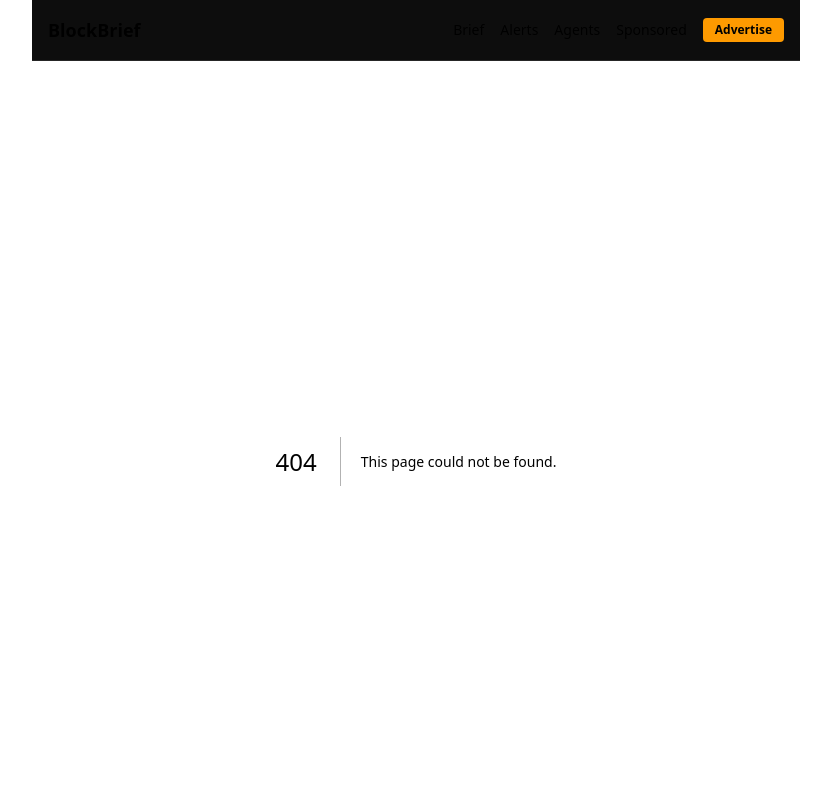
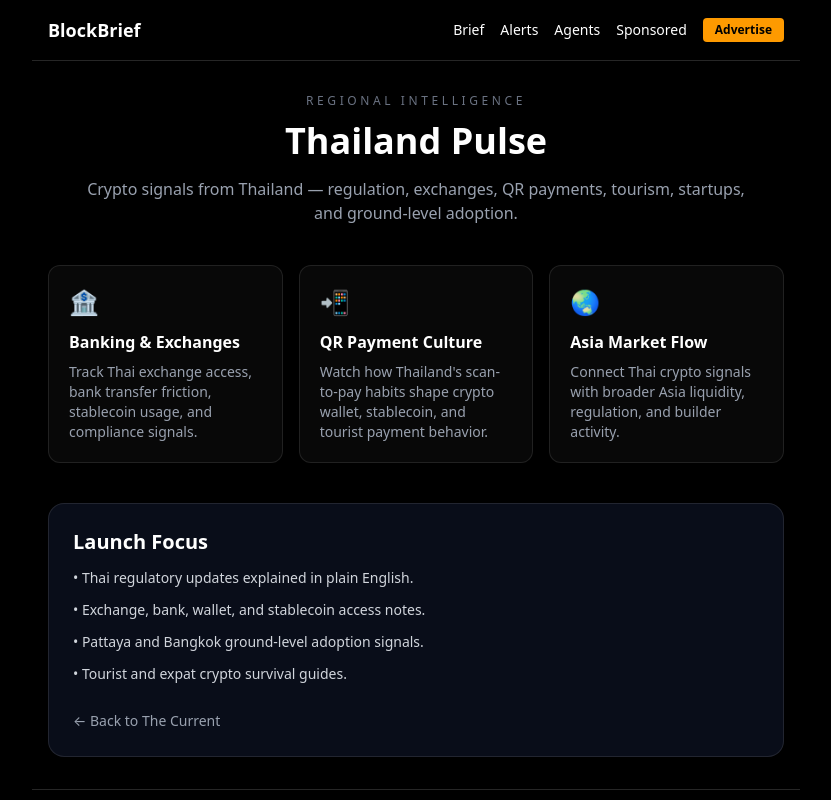
Before and after one commit to Burrah101/blockbrief-web, a Next.js app: page /thailand in a window 1280 px wide. Before the commit this address had no page. Shown: the top 800 px of the page, without its empty margins (224-1055 px from the left). Built offline with nearby package versions, Linux system fonts and the light colour scheme.

Commit message:
Add Thailand page with crypto insights and links

```diff
--- /dev/null
+++ b/src/app/thailand/page.tsx
@@ -0,0 +1,69 @@
+import Link from 'next/link';
+
+export default function ThailandPage() {
+  return (
+    <main className="px-4 py-8">
+      <section className="mb-10 text-center">
+        <p className="mb-3 text-xs uppercase tracking-[0.3em] text-gray-500">
+          Regional Intelligence
+        </p>
+
+        <h1 className="mb-4 text-4xl font-bold">Thailand Pulse</h1>
+
+        <p className="mx-auto max-w-2xl text-gray-400">
+          Crypto signals from Thailand — regulation, exchanges, QR payments,
+          tourism, startups, and ground-level adoption.
+        </p>
+      </section>
+
+      <section className="mb-10 grid grid-cols-1 gap-4 md:grid-cols-3">
+        <div className="rounded-xl border border-white/10 bg-white/[0.03] p-5">
+          <span className="mb-3 block text-2xl">🏦</span>
+          <h2 className="mb-2 font-bold">Banking & Exchanges</h2>
+          <p className="text-sm text-gray-400">
+            Track Thai exchange access, bank transfer friction, stablecoin usage,
+            and compliance signals.
+          </p>
+        </div>
+
+        <div className="rounded-xl border border-white/10 bg-white/[0.03] p-5">
+          <span className="mb-3 block text-2xl">📲</span>
+          <h2 className="mb-2 font-bold">QR Payment Culture</h2>
+          <p className="text-sm text-gray-400">
+            Watch how Thailand&apos;s scan-to-pay habits shape crypto wallet,
+            stablecoin, and tourist payment behavior.
+          </p>
+        </div>
+
+        <div className="rounded-xl border border-white/10 bg-white/[0.03] p-5">
+          <span className="mb-3 block text-2xl">🌏</span>
+          <h2 className="mb-2 font-bold">Asia Market Flow</h2>
+          <p className="text-sm text-gray-400">
+            Connect Thai crypto signals with broader Asia liquidity, regulation,
+            and builder activity.
+          </p>
+        </div>
+      </section>
+
+      <section className="rounded-2xl border border-white/10 bg-slate-900/60 p-6">
+        <h2 className="mb-3 text-xl font-bold">Launch Focus</h2>
+
+        <ul className="space-y-3 text-sm text-gray-300">
+          <li>• Thai regulatory updates explained in plain English.</li>
+          <li>• Exchange, bank, wallet, and stablecoin access notes.</li>
+          <li>• Pattaya and Bangkok ground-level adoption signals.</li>
+          <li>• Tourist and expat crypto survival guides.</li>
+        </ul>
+
+        <div className="mt-6">
+          <Link
+            href="/"
+            className="text-sm text-gray-400 transition-colors hover:text-white"
+          >
+            ← Back to The Current
+          </Link>
+        </div>
+      </section>
+    </main>
+  );
+}
```
